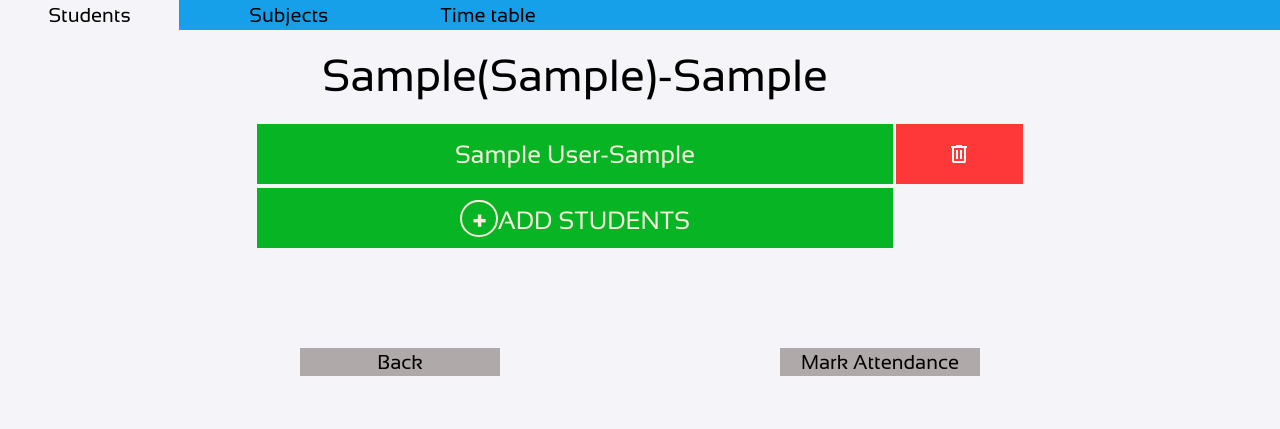
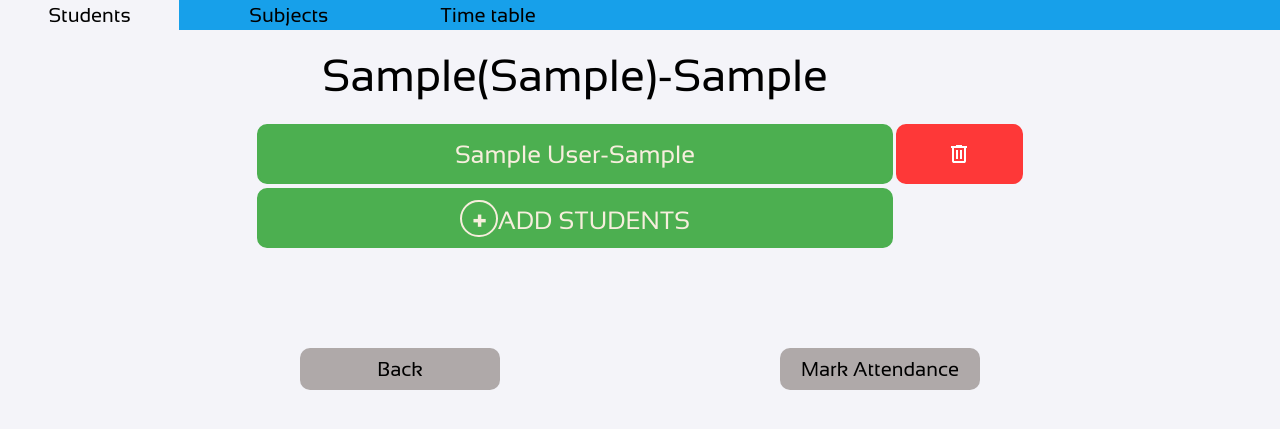
Before and after one commit to ShivamNotfound/ATTENTO, a Django app: page /attendo/faculty/studentlist/1/ in a window 1280 px wide. Shown: the part 90-519 px from the top of the page. Run offline with Django 5.2, Linux system fonts and the light colour scheme; tables that the repository leaves empty hold one stand-in row (values such as "Sample post").

Commit message:
faculty css

```diff
--- a/attendanceweb/attendo/static/faculty_style.css
+++ b/attendanceweb/attendo/static/faculty_style.css
@@ -285,9 +287,10 @@ body{
     font-size: 25px;
     font-family: Sansation;
     cursor:pointer;
-    background-color:rgb(7, 181, 36);
-    border:2px solid rgb(7, 181, 36);
+    background-color:#4caf50;
+    border:2px solid #4caf50;
     color: #F7EEDD;
+    border-radius: 10px;
     transition:box-shadow 0.2s;
 }
 .stucontainer #studis:hover{
@@ -307,15 +310,14 @@ body{
     font-family: Sansation;
     font-size: 25px;
     cursor:pointer;
-    background-color:rgb(7, 181, 36);
-    border:2px solid rgb(7, 181, 36);
+    background-color:#4caf50;
+    border:2px solid #4caf50;
+    border-radius: 10px;
     color: #F7EEDD;
     transition:box-shadow 0.2s;
 }
 
-.addstudiv{
-    background-color:rgb(7, 181, 36);
-}
+
 
 .addstudiv span{
     font-size: 30px;
@@ -341,6 +343,7 @@ body{
     transition:box-shadow 0.2s;
     justify-self: stretch;
     align-self: stretch;
+    border-radius: 10px;
 }
 .stucontainer #studelete:hover{
     box-shadow:0 0 10px black;
@@ -534,11 +537,14 @@ form {
     font-family: Sansation;
     padding:3px;
     cursor:pointer;
+    border-radius: 10px;
 
     min-width:200px;
     border:none;
     background-color: #afa9a9;
     transition:0.2s;
+    padding-top: 10px;
+    padding-bottom: 10px;
 }
 .attendancediv button:hover{
     box-shadow:0 0 10px black;
--- a/attendanceweb/attendo/static/function.js
+++ b/attendanceweb/attendo/static/function.js
@@ -1,5 +1,8 @@
 var degree,branch,section;
 var current_class;
+
+var period=document.getElementsByClassName('period_order')
+
 function create_class(){
     const degree  = document.getElementById("degree").value;
   const branch  = document.getElementById("branch").value;
```
Also changed, not shown: other parts of attendanceweb/attendo/static/faculty_style.css (+36 -10 lines), attendanceweb/attendo/templates/Faculty/assignedlist.html (+17 -0 lines), attendanceweb/attendo/templates/Faculty/chooseperiod.html (+13 -2 lines), attendanceweb/attendo/templates/Faculty/markattendance.html (line endings or trailing spaces).
